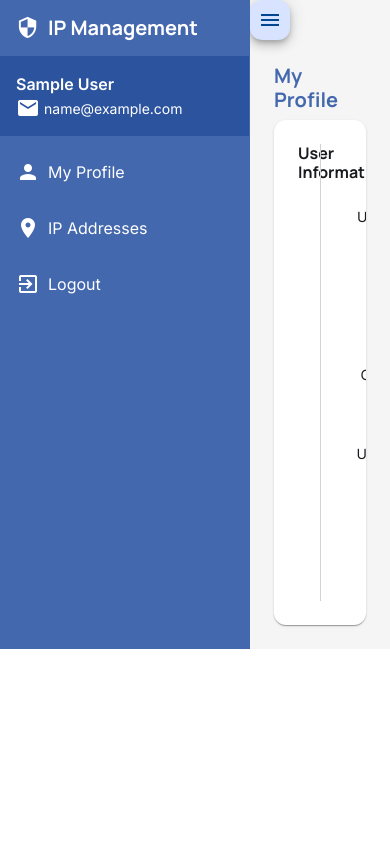
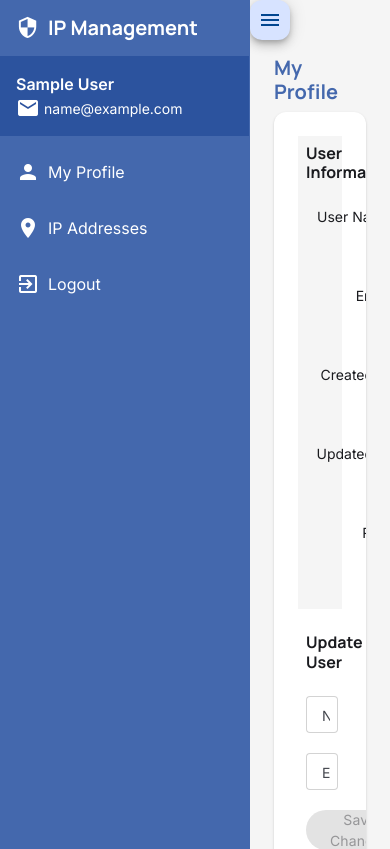
Before and after one commit to Jeff930/ip-management, an Angular app in the folder frontend/: page /profile in a window 390 px wide. Shown: the top 849 px of the page. Built offline with nearby package versions, Linux system fonts and the light colour scheme; no server answers; sample sign-in values are in the browser's storage.

Commit message:
Improved page responsiveness

```diff
--- a/frontend/src/app/pages/login/login.component.scss
+++ b/frontend/src/app/pages/login/login.component.scss
@@ -18,6 +18,7 @@
   backdrop-filter: blur(10px);
   -webkit-backdrop-filter: blur(10px);
   width: 35%;
+  min-width:350px;
 }
 
 .login-field {
--- a/frontend/src/app/pages/profile/profile.component.html
+++ b/frontend/src/app/pages/profile/profile.component.html
@@ -1,14 +1,14 @@
-<div class="p-4">
+<div class="p-4 pt-3">
   <div class="d-flex align-items-center gap-3 mb-2">
     <h3 class="fs-5 fw-bold text-primary mb-0">My Profile</h3>
   </div>
 
   <mat-card appearance="raised">
     <mat-card-content class="p-4">
-      <div class="d-flex">
-        <div class="info-div">
+      <div class="d-flex flex-column flex-lg-row">
+        <div class="info-div p-2 p-lg-5 w-100 mb-3">
           <h4 class="fs-6 fw-bold mb-2">User Information</h4>
-          <div class="px-5 view-details mt-4">
+          <div class="px-0 px-md-5 view-details mt-4">
             <div class="d-flex">
               <div class="me-4 text-end flex-shrink-0 fs-7 label-div">
                 <p>User Name</p>
@@ -52,7 +52,7 @@
           </div>
         </div>
 
-        <div class="form-div px-5">
+        <div class="form-div p-2 p-lg-5 w-100">
           <div class="user-info-section mb-5">
             <h4 class="fs-6 fw-bold mb-2 mb-4">Update User</h4>
             <form [formGroup]="userInfoForm">
@@ -81,13 +81,13 @@
               <mat-form-field appearance="outline" class="w-100 mb-2">
                 <mat-label class="fs-7">New Password</mat-label>
                 <input matInput type="password" formControlName="password" required />
-                <mat-hint>Password must be at least 6 characters.</mat-hint>
+                <mat-hint>Must be at least 6 characters</mat-hint>
               </mat-form-field>
 
               <mat-form-field appearance="outline" class="w-100 mb-2">
                 <mat-label class="fs-7">Confirm New Password</mat-label>
                 <input matInput type="password" formControlName="password_confirmation" required />
-                <mat-hint>New Password and Confirm Password fields must match.</mat-hint>
+                <mat-hint>Must match with New Password</mat-hint>
               </mat-form-field>
 
               <button mat-flat-button color="accent" (click)="updatePassword()" [disabled]="passwordForm.invalid">
--- a/frontend/src/app/pages/profile/profile.component.scss
+++ b/frontend/src/app/pages/profile/profile.component.scss
@@ -9,10 +9,5 @@ mat-form-field input {
 }
 
 .info-div{
-  width: 50%;
+  background-color: $light-gray;
 }
-
-.form-div {
-  width: 50%;
-  border-left: 1px solid $gray;
-}
--- a/frontend/src/styles.scss
+++ b/frontend/src/styles.scss
@@ -84,7 +84,7 @@ mat-card-content {
 }
 
 .mat-mdc-header-cell, .mat-mdc-cell {
-  min-width: 250px;
+  min-width: 200px;
 }
 
 .delete-button{
```
